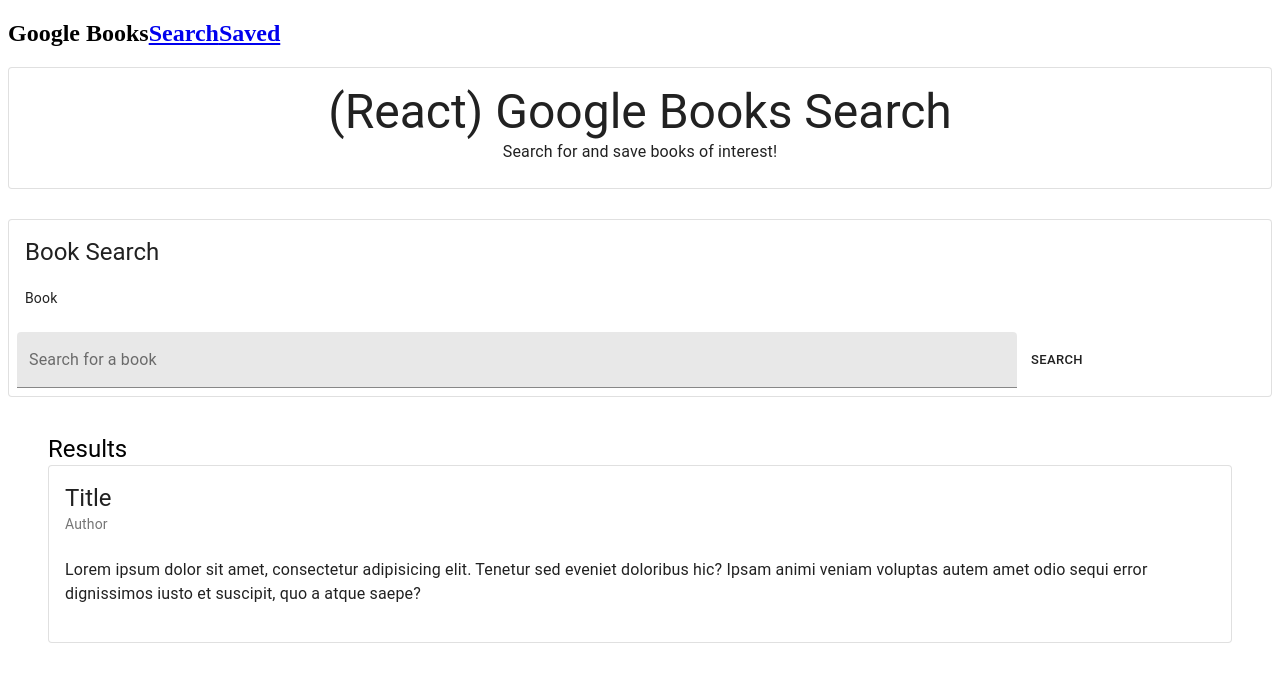
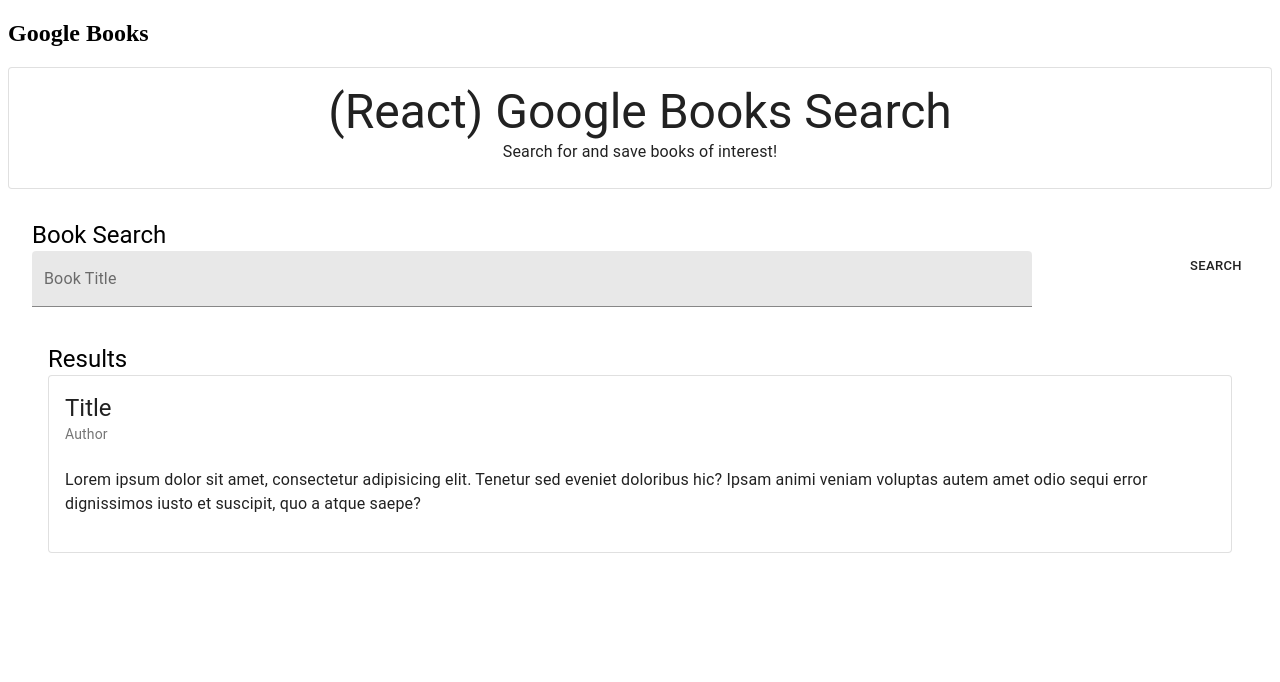
Before and after one commit to buitrof/GoogleBooksSearch, a React (Create React App) app in the folder client/: page / in a window 1280 px wide. Shown: the top 682 px of the page. Built offline with nearby package versions, Linux system fonts and the light colour scheme.

Commit message:
added utils, functions

```diff
--- a/client/public/index.html
+++ b/client/public/index.html
@@ -2,14 +2,13 @@
 <html lang="en">
   <head>
     <meta charset="utf-8" />
-    <link rel="icon" href="%PUBLIC_URL%/favicon.ico" />
     <meta name="viewport" content="width=device-width, initial-scale=1" />
     <meta name="theme-color" content="#000000" />
     <meta
       name="description"
       content="Web site created using create-react-app"
     />
-    <title>React App</title>
+    <title>Google Books Search</title>
   </head>
   <body>
     <noscript>You need to enable JavaScript to run this app.</noscript>
--- a/client/src/App.js
+++ b/client/src/App.js
@@ -1,30 +1,78 @@
-import React from 'react';
+import React, { useState, useEffect } from 'react';
 import {
   BrowserRouter as Router,
   Switch,
-  Route,
-  Link
+  Route
 } from 'react-router-dom';
 import Jumbotron from './components/Jumbotron';
 import Search from './components/Search'
 import Results from './components/Results'
+import axios from 'axios';
+import Book from './utils/Book'
 
 function App() {
+
+  const [bookState, setBookState] = useState({
+    useBooks: [],
+    input: '',
+    searchBooks: []
+  })
+
+  bookState.handleInputChange = event => {
+    setBookState({ ...bookState, [event.target.name]: event.target.value })
+  }
+
+  bookState.handleSaveBook = index => {
+    let saveBook = JSON.parse(JSON.stringify(bookState.searchBooks[index]))
+    let userBooks = JSON.parse(JSON.stringify(bookState.userBooks))
+    Book.create(saveBook)
+    .then(({ data }) => {
+      userBooks.push(data)
+      setBookState({ ...bookState, userBooks })
+    })
+    .catch(e => console.error(e))
+  }
+
+  bookState.handleSearchBook = event => {
+    event.preventDefault()
+    axios.get(`https://www.googleapis.com/books/v1/volumes?q=${bookState.input}&key=AIzaSyAW6AwyPd73kEdkxiDRgqJ6JllkNSMjQ98`)
+      .then(({ data: { items } }) => {
+        let booksInfo = items.map(elem => elem.volumeInfo)
+        setBookState({ ...bookState, input: '', searchBooks: booksInfo })
+      })
+      .catch(e => console.error(e))
+  }
+
+  bookState.handleDeleteBook = (id, index) => {
+    let userBooks = JSON.parse(JSON.stringify(bookState.userBooks))
+    userBooks.splice(index, 1)
+    Book.delete(id)
+    .then(() => {
+      setBookState({ ...bookState, userBooks })
+    })
+    .catch(e => console.error(e))
+  }
+
+  // useEffect(() => {
+  //   Book.read()
+  //   .then(({data}) => {
+  //     setBookState({ ...bookState, userBooks: data })
+  //   })
+  //   .catch(e => console.error(e))
+  // }, [])
+
   return (
     <>
       <Router>
         <div>
-          <h2>Google Books
-            <Link to="/">Search</Link>
-            <Link to="/saved">Saved</Link>
-          </h2>
+          <h2>Google Books</h2>
           <Switch>
             <Route exact path="/">
               <Jumbotron />
               <Search />
               <Results />
             </Route>
-            <Route path="/saved">
+            <Route exact path="/saved">
               <Jumbotron />
             </Route>
           </Switch>
--- a/client/src/components/Search/Search.js
+++ b/client/src/components/Search/Search.js
@@ -1,8 +1,7 @@
-import React from 'react';
+import React, { useContext } from 'react';
+import BookContext from '../../utils/BookContext'
 import { makeStyles } from '@material-ui/core/styles';
-import Card from '@material-ui/core/Card';
-import CardActions from '@material-ui/core/CardActions';
-import CardContent from '@material-ui/core/CardContent';
+import Container from '@material-ui/core/Container';
 import Button from '@material-ui/core/Button';
 import Typography from '@material-ui/core/Typography';
 import TextField from '@material-ui/core/TextField';
@@ -23,23 +22,23 @@
 function Search() {
 
   const classes = useStyles();
+  const { input, handleSearchBook, handleInputChange } = useContext(BookContext)
 
   return (
-    <Card className={classes.root} variant="outlined">
-      <CardContent>
+    <Container className={classes.root}>
+      <form>
         <Typography variant="h5" component="h2">
           Book Search
         </Typography>
-        <Typography variant="body2" component="p">
-          <br />
-          Book
-        </Typography>
-      </CardContent>
-      <CardActions>
-        <TextField className={classes.search} label="Search for a book" variant="filled" />
-        <Button className={classes.button} size="small">Search</Button>
-      </CardActions>
-    </Card>
+        <TextField className={classes.search}
+        label="Book Title"
+        variant="filled"
+        name="input"
+        value={input}
+        onChange={handleInputChange}/>
+        <Button className={classes.button}  onClick={handleSearchBook} size="small">Search</Button>
+      </form>
+    </Container>
   );
 };
 
--- /dev/null
+++ b/client/src/utils/Book/Book.js
@@ -0,0 +1,9 @@
+import axios from 'axios'
+
+const Book = {
+  read: () => axios.get('/api/books'),
+  create: book => axios.post('/api/books', book),
+  delete: (id, index) => axios.delete(`/api/books/${id}`)
+}
+
+export default Book
--- /dev/null
+++ b/client/src/utils/Book/index.js
@@ -0,0 +1 @@
+export { default } from './Book.js'
--- /dev/null
+++ b/client/src/utils/BookContext/BookContext.js
@@ -0,0 +1,13 @@
+import { createContext } from 'react'
+
+const BookContext = createContext({
+  books: [],
+  query: '',
+  input: '',
+  book: {},
+  handleInputChange: () => { },
+  handleSearchBook: () => { },
+  handleSaveBook: (i) => { }
+})
+
+export default BookContext
--- /dev/null
+++ b/client/src/utils/BookContext/index.js
@@ -0,0 +1 @@
+export { default } from './BookContext.js'
```
Also changed, not shown: 1 other file (tests, documents, lock files or other folders).
